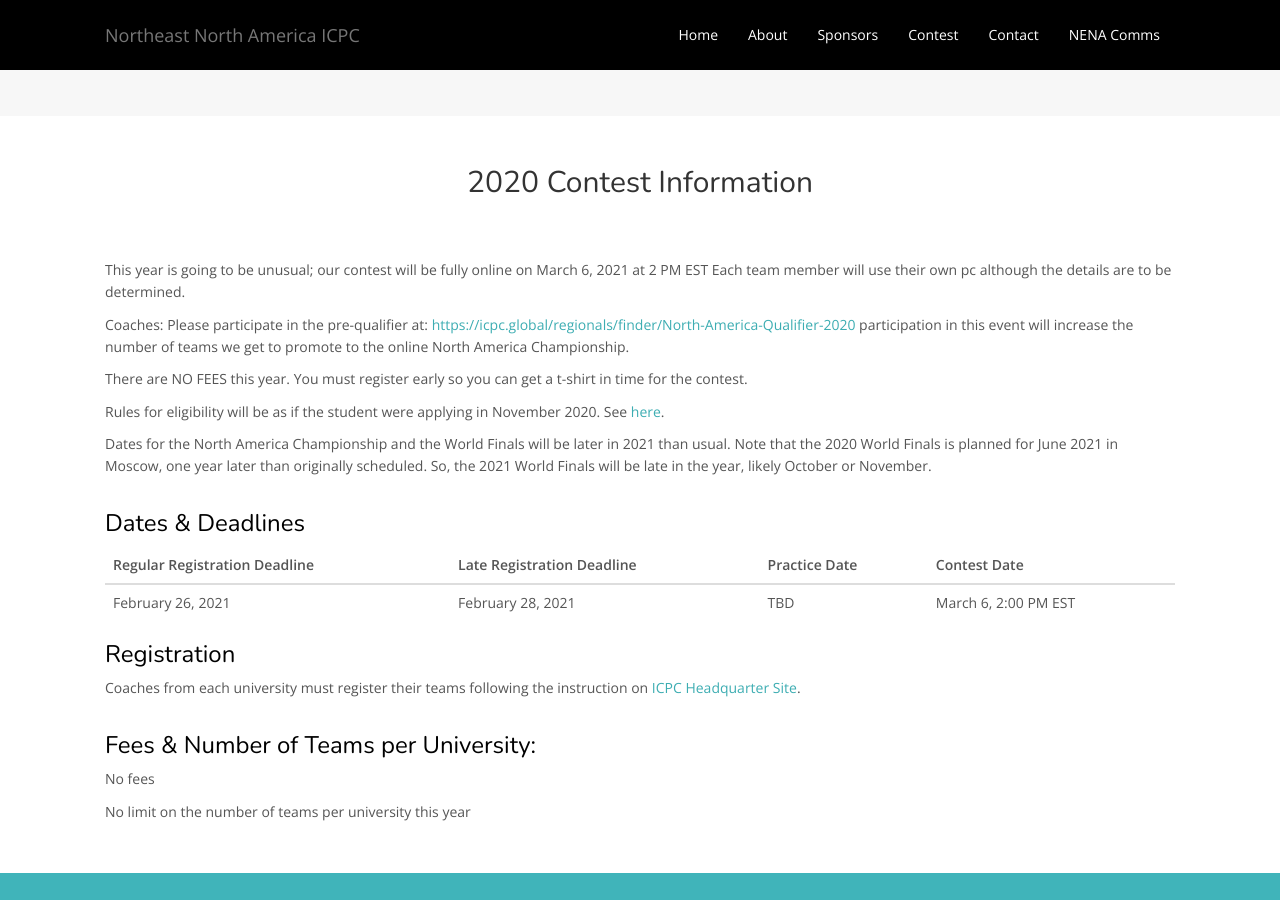
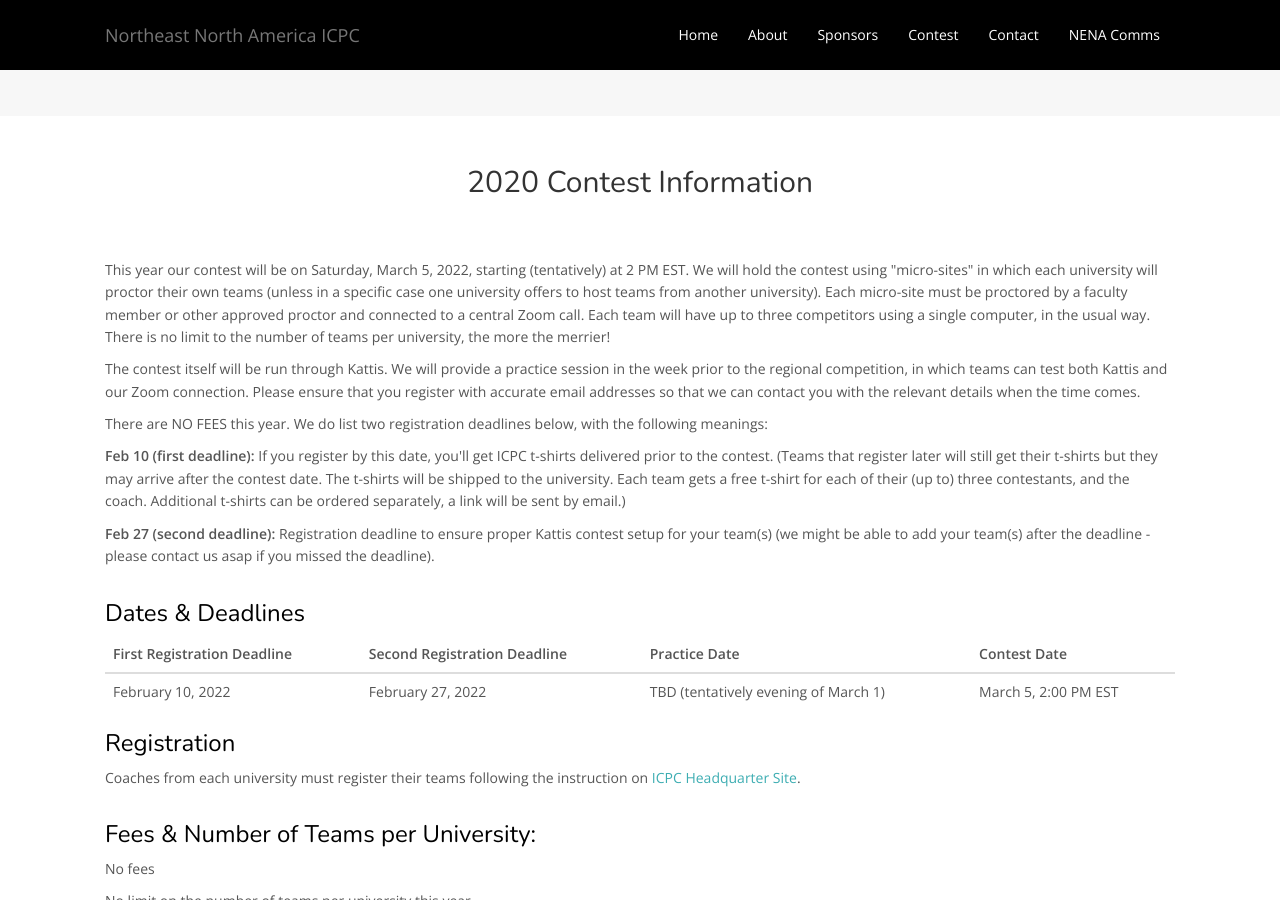
Before and after one commit to icpc/na-northeast-web, a Jekyll site: the page built from docs/index.html, in a window 1280 px wide and 900 px high, scrolled down 1855 px. Built offline with Jekyll 4.4.1, drawn with Linux system fonts in a browser that asks for light colours; nearby versions of some CDN libraries.

Commit message:
New regional contest information for 2022 (2021 regional).

```diff
--- a/docs/_data/contest.yml
+++ b/docs/_data/contest.yml
@@ -2,10 +2,10 @@
 year: 2020 # contest year
 
 date:
-  regular: February 26, 2021 # regular registration deadline
-  late: February 28, 2021 # late registration deadline
-  practice: TBD
-  contest: March 6, 2:00 PM EST
+  regular: February 10, 2022 # regular registration deadline
+  late: February 27, 2022 # late registration deadline
+  practice: TBD (tentatively evening of March 1)
+  contest: March 5, 2:00 PM EST
 
 # registration fees for different countries participating in the region
 fees:
--- a/docs/_includes/contest_info.html
+++ b/docs/_includes/contest_info.html
@@ -3,25 +3,46 @@
     <h2 class="section-title">{{ site.data.contest.year }} Contest Information</h2>
     <div class="row">
       <div class="col-sm-12">
-        <p>This year is going to be unusual; our contest will be fully online on March 6, 2021 at 2 PM EST Each team
-          member will use their own pc although the details are to be determined.
+        <p>This year our contest will be on Saturday, March 5, 2022,
+        starting (tentatively) at 2 PM EST.  We will hold the contest
+        using "micro-sites" in which each university will proctor
+        their own teams (unless in a specific case one university
+        offers to host teams from another university).  Each micro-site
+	  must be proctored by a faculty member or other approved proctor
+	  and connected to a central Zoom call.
+	  Each team will have up to three competitors using a single
+	  computer, in the usual way.  There is no limit to the number of
+	  teams per university, the more the merrier!
         </p>
-        <p>Coaches: Please participate in the pre-qualifier at: <a
-            href="https://icpc.global/regionals/finder/North-America-Qualifier-2020"
-            target="_blank">https://icpc.global/regionals/finder/North-America-Qualifier-2020</a> participation in this
-          event will increase the number of teams we get to promote to the online North America Championship.
+	<p>
+	  The contest itself will be run through Kattis. We will provide a
+	  practice session in the week prior to the regional competition,
+	  in which teams can test both Kattis and our Zoom connection.
+	  Please ensure that you register with accurate email addresses so
+	  that we can contact you with the relevant details when the time comes.
+	</p>
+        <p>
+          There are NO FEES this year. We do list two registration deadlines below, with the following meanings:</p>
+	  <p><b>Feb 10 (first deadline):</b> If you register by this
+	    date, you'll get ICPC t-shirts delivered prior to the
+	    contest. (Teams that register later will still get their
+	    t-shirts but they may arrive after the contest date. The
+	    t-shirts will be shipped to the university. Each team gets
+	    a free t-shirt for each of their (up to) three
+	    contestants, and the coach. Additional t-shirts can be
+	    ordered separately, a link will be sent by email.)  </p>
+	    <p><b>Feb 27 (second deadline):</b> Registration deadline to ensure proper Kattis
+	    contest setup for your team(s) (we might be able to add
+	    your team(s) after the deadline - please contact us asap
+	    if you missed the deadline).
         </p>
-        <p>
-          There are NO FEES this year. You must register early so you can get a t-shirt in time for the contest.
-        </p>
-        Rules for eligibility will be as if the student were applying in November 2020. See <a
-          href="https://icpc.global/regionals/rules">here</a>.
-        </p>
-        <p>
-          Dates for the North America Championship and the World Finals will be later in 2021 than usual. Note that the
-          2020 World Finals is planned for June 2021 in Moscow, one year later than originally scheduled. So, the 2021
-          World Finals will be late in the year, likely October or November.
-        </p>
+        <!-- <p>
+          Dates for the North America Championship and the World
+          Finals will be later in 2022 than usual. Note that the 2020
+          World Finals is planned for June 2021 in Moscow, one year
+          later than originally scheduled. So, the 2021 World Finals
+          will be late in the year, likely October or November.
+        </p>-->
         <br />
       </div>
     </div>
@@ -31,8 +52,8 @@
         <table class="table">
           <thead>
             <tr>
-              <th scope="col">Regular Registration Deadline</th>
-              <th scope="col">Late Registration Deadline</th>
+              <th scope="col">First Registration Deadline</th>
+              <th scope="col">Second Registration Deadline</th>
               <th scope="col">Practice Date</th>
               <th scope="col">Contest Date</th>
             </tr>
```
